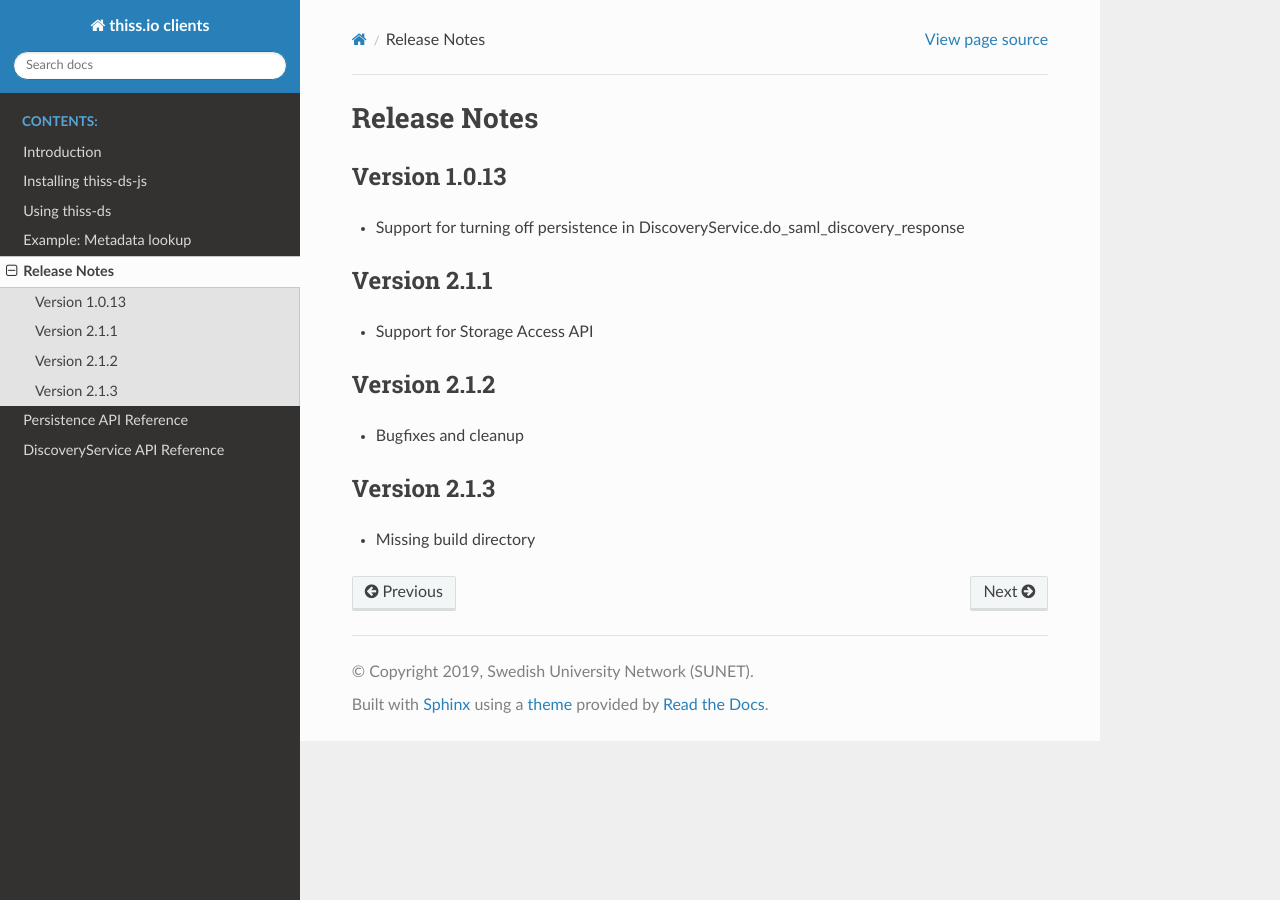
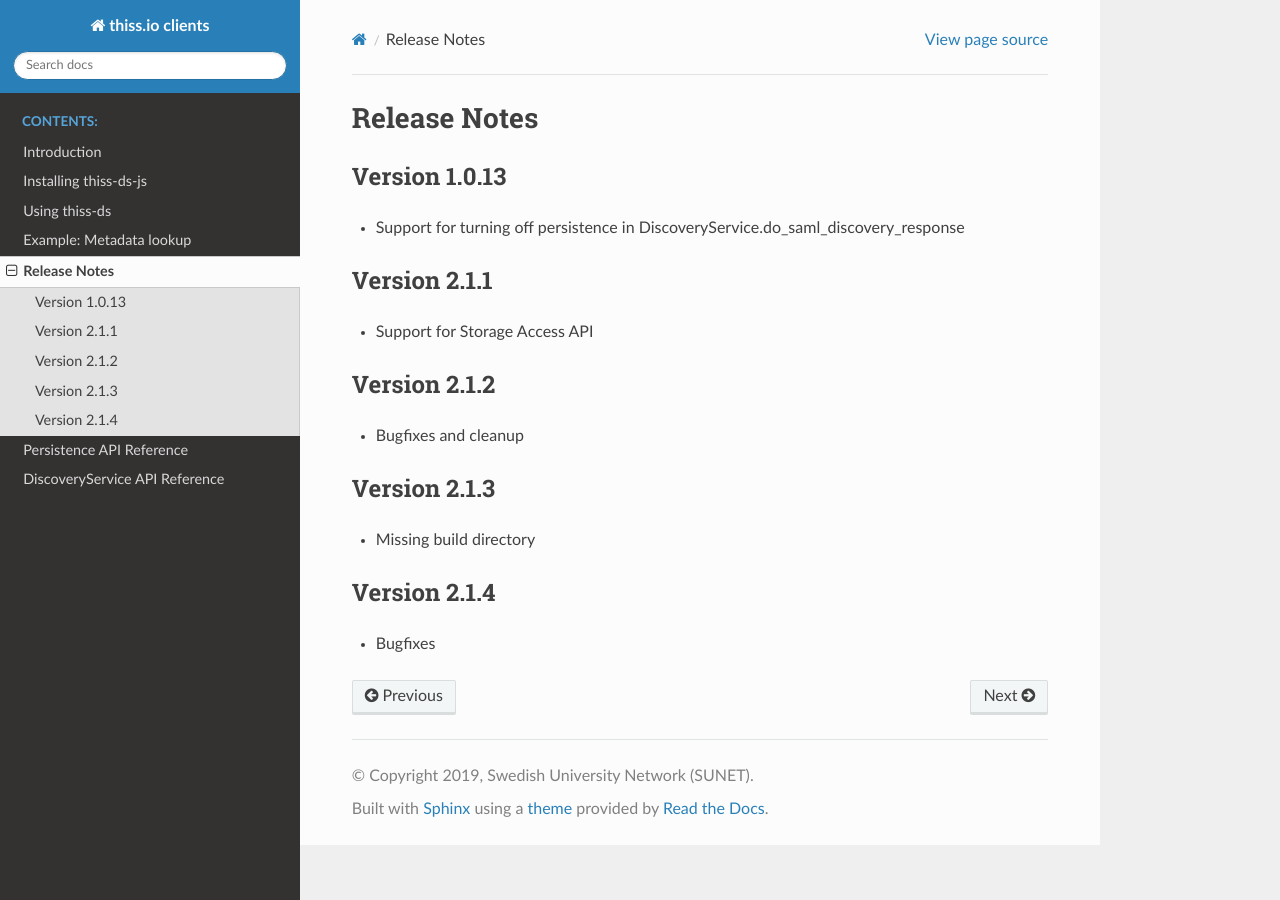
Before and after one commit to TheIdentitySelector/thiss-ds-js, a Sphinx documentation site: the page built from docs/releasenotes.rst, in a window 1280 px wide. Built offline with Sphinx 7.4.7 and the Read the Docs theme 3.1.0, drawn with Linux system fonts in a browser that asks for light colours.

Commit message:
bump version

```diff
--- a/docs/conf.py
+++ b/docs/conf.py
@@ -26,7 +26,7 @@ author = u'Leif Johansson'
 # The short X.Y version
 version = u'2.1'
 # The full version, including alpha/beta/rc tags
-release = u'2.1.3'
+release = u'2.1.4'
 
 js_source_path = '../src'
 
--- a/docs/releasenotes.rst
+++ b/docs/releasenotes.rst
@@ -20,3 +20,8 @@ Version 2.1.3
 -------------
 
 * Missing build directory
+
+Version 2.1.4
+-------------
+
+* Bugfixes
--- a/package.json
+++ b/package.json
@@ -1,6 +1,6 @@
 {
   "name": "@theidentityselector/thiss-ds",
-  "version": "2.1.3",
+  "version": "2.1.4",
   "description": "A set of clients for the thiss.io service",
   "main": "dist/thiss-ds.js",
   "homepage": "https://thiss.io",
```
Also changed, not shown: 3 other files.
